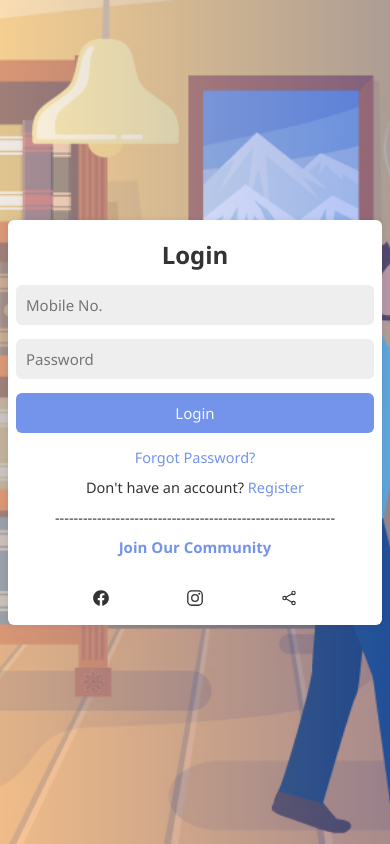
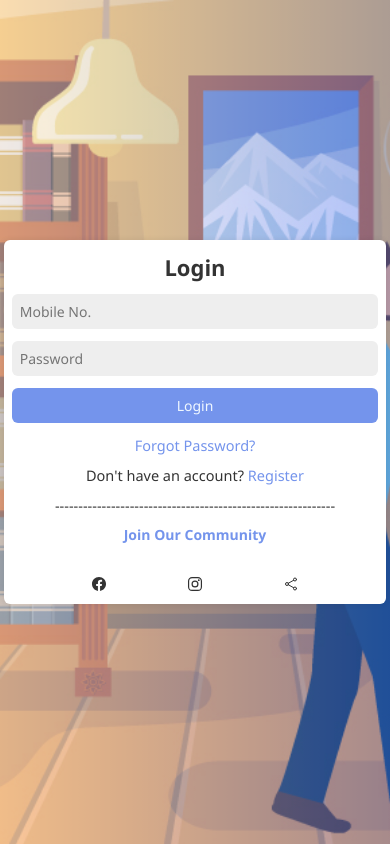
Before and after one commit to abhiasr/SmartLibraryManagementSystem, a Flask app: page /login in a window 390 px wide. Run offline with Flask 3, Linux system fonts and the light colour scheme.

Commit message:
Update style.css

```diff
--- a/static/style.css
+++ b/static/style.css
@@ -136,10 +136,7 @@
 }
 
 body {
-    position: relative; /* Add this line */
-    display: flex;
-    justify-content: flex-end;
-    align-items: center;
+    position: relative;
     min-height: 100vh;
     background: linear-gradient(to right, #ffefef, #4a72f5);
     color: #333;
@@ -151,7 +148,11 @@ body {
     justify-content: center;
     align-items: center;
     min-height: 100vh;
+    width: 100vw;
     margin: 0;
+    position: absolute;
+    top: 0;
+    left: 0;
 }
 
 .form-box {
@@ -286,38 +287,44 @@ p a:hover {
     @media (max-width: 600px) {
         .container {
             min-height: 100vh;
-            padding: 0 8px;
+            width: 100vw;
+            padding: 0 4px;
+            position: absolute;
+            top: 0;
+            left: 0;
         }
         .form-box {
-            max-width: 98vw;
-            padding: 18px 8px;
+            max-width: 100vw;
+            width: 100vw;
+            padding: 12px 2vw;
             border-radius: 6px;
             box-shadow: 0 0 6px rgba(0,0,0,0.08);
         }
         h2 {
-            font-size: 24px;
-            margin-bottom: 14px;
+            font-size: 22px;
+            margin-bottom: 12px;
         }
         input, select, button {
-            font-size: 15px;
-            padding: 10px;
-            margin-bottom: 14px;
+            font-size: 14px;
+            padding: 8px;
+            margin-bottom: 12px;
         }
         .bg {
             object-fit: cover;
             height: 100vh;
+            width: 100vw;
         }
         .comu {
-            font-size: 15px;
+            font-size: 14px;
         }
         .icon {
-            font-size: 18px;
+            font-size: 16px;
         }
         .error-message {
-            font-size: 14px;
-            padding: 8px;
+            font-size: 13px;
+            padding: 6px;
         }
         .bg-text {
-            font-size: 7vw;
+            font-size: 6vw;
         }
     }
```
